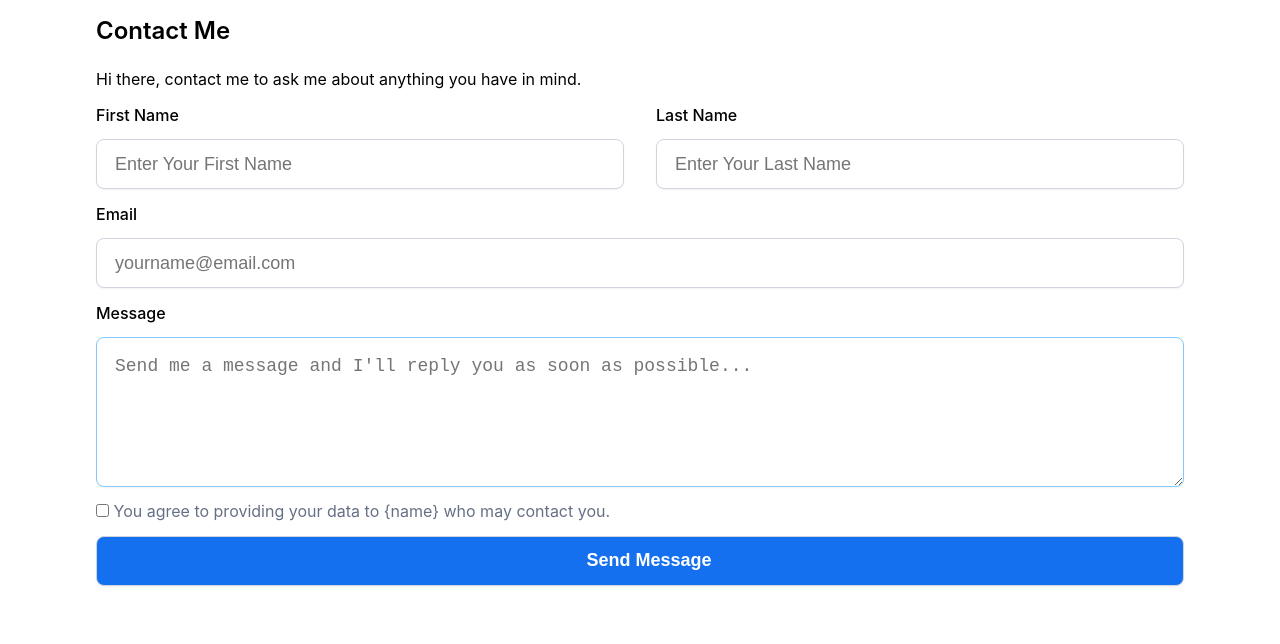
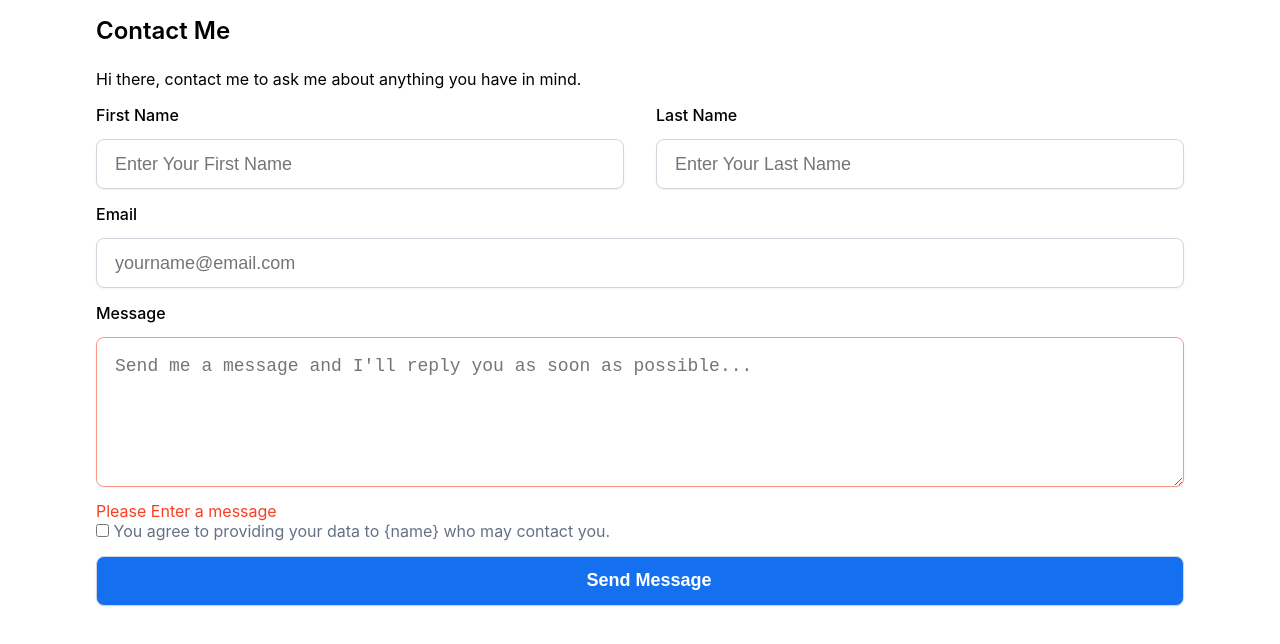
Before and after one commit to temple69/hng-task-one, a React (Create React App) app: page /contact in a window 1280 px wide. Shown: the top 644 px of the page. Built offline with nearby package versions, Linux system fonts and the light colour scheme.

Commit message:
refactor:change conditional rendering to true

```diff
--- a/src/Pages/Contact/Contact.jsx
+++ b/src/Pages/Contact/Contact.jsx
@@ -3,7 +3,7 @@ import './contact.css'
 
 
 const Contact = () => {
-    const [messageState,setMessage]= useState(false)
+    const [messageState,setMessage]= useState(true)
     const [emailState,setEmailState]= useState(false)
     const emailref = useRef('')
     const messageref = useRef('')
```
